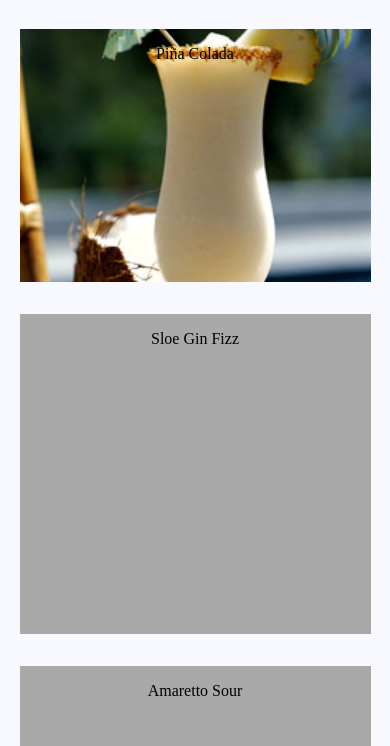
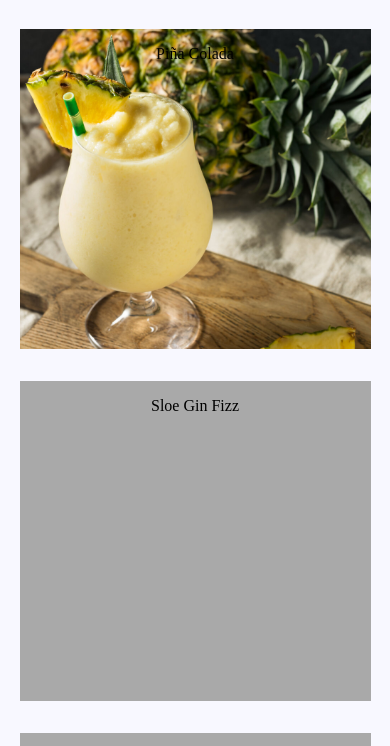
Before and after one commit to Wilmer-N/odin-recipes, a plain HTML site: page index.html in a window 390 px wide. Shown: the part 83-829 px from the top of the page. Drawn offline with Linux system fonts and the light colour scheme.

Commit message:
I fixed the media problem with the img and found a better one

```diff
--- a/css/index.css
+++ b/css/index.css
@@ -74,19 +74,16 @@ main{
 
 }
 @media (max-width: 40.625rem){
-    .drink{
+    #drinks .drink{
         width: 90%;
         height: 20em;
     }
-    .drink.pina-colada{
-        height: 20em;
 
-      }
 
 }
 
 .drink.pina-colada{
-        background-image: url(../img/Pina_colada.jpeg); /* The image used */
+        background-image: url(../img/pina-colada3.jpeg); /* The image used */
         background-color: #cccccc; /* Used if the image is unavailable */
         height: 30vh; /* You must set a specified height */
         background-position: center; /* Center the image */
```
Also changed, not shown: img/pina-colada-2.webp (added), img/pina-colada3.jpeg (added).
